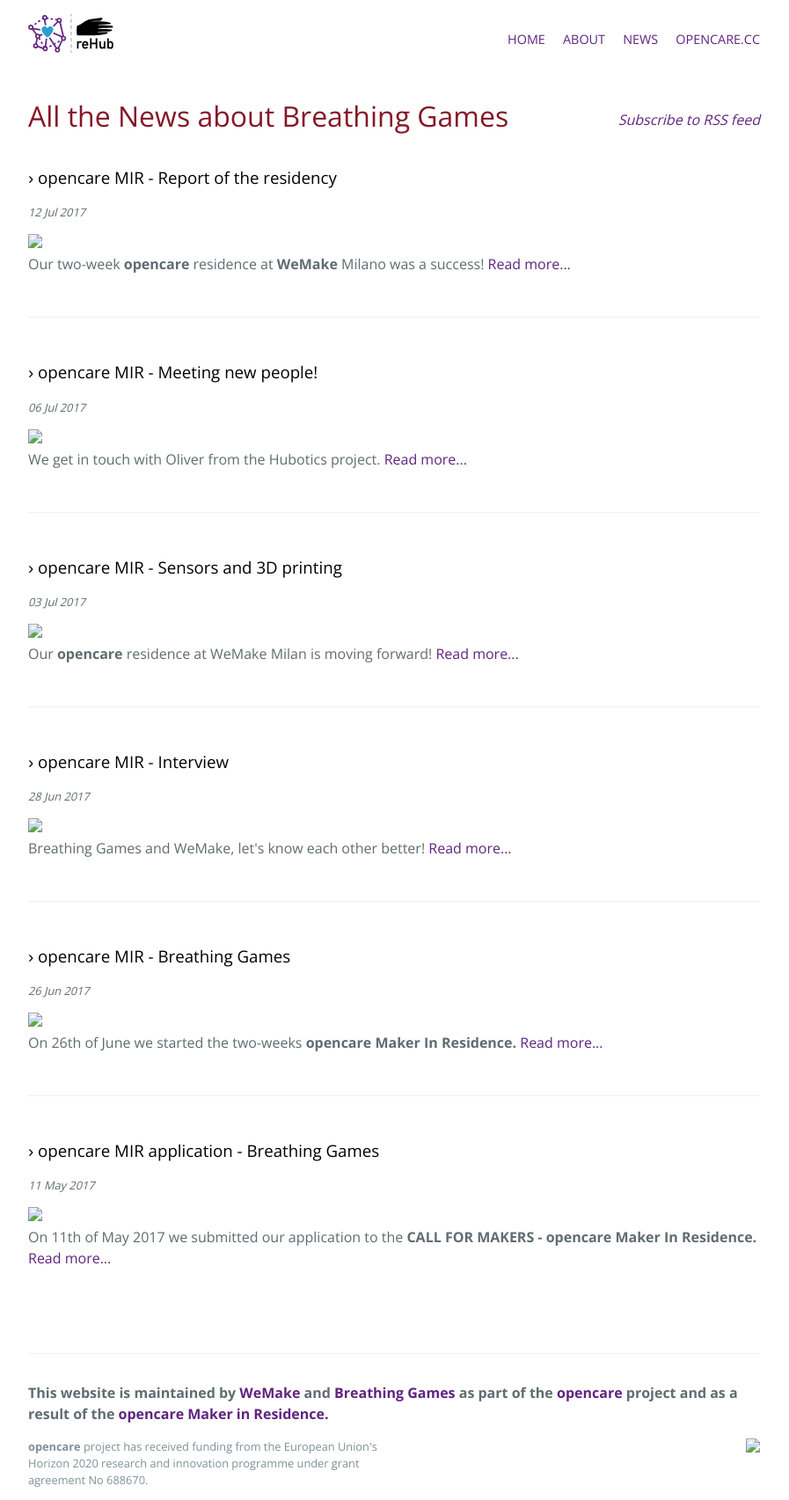
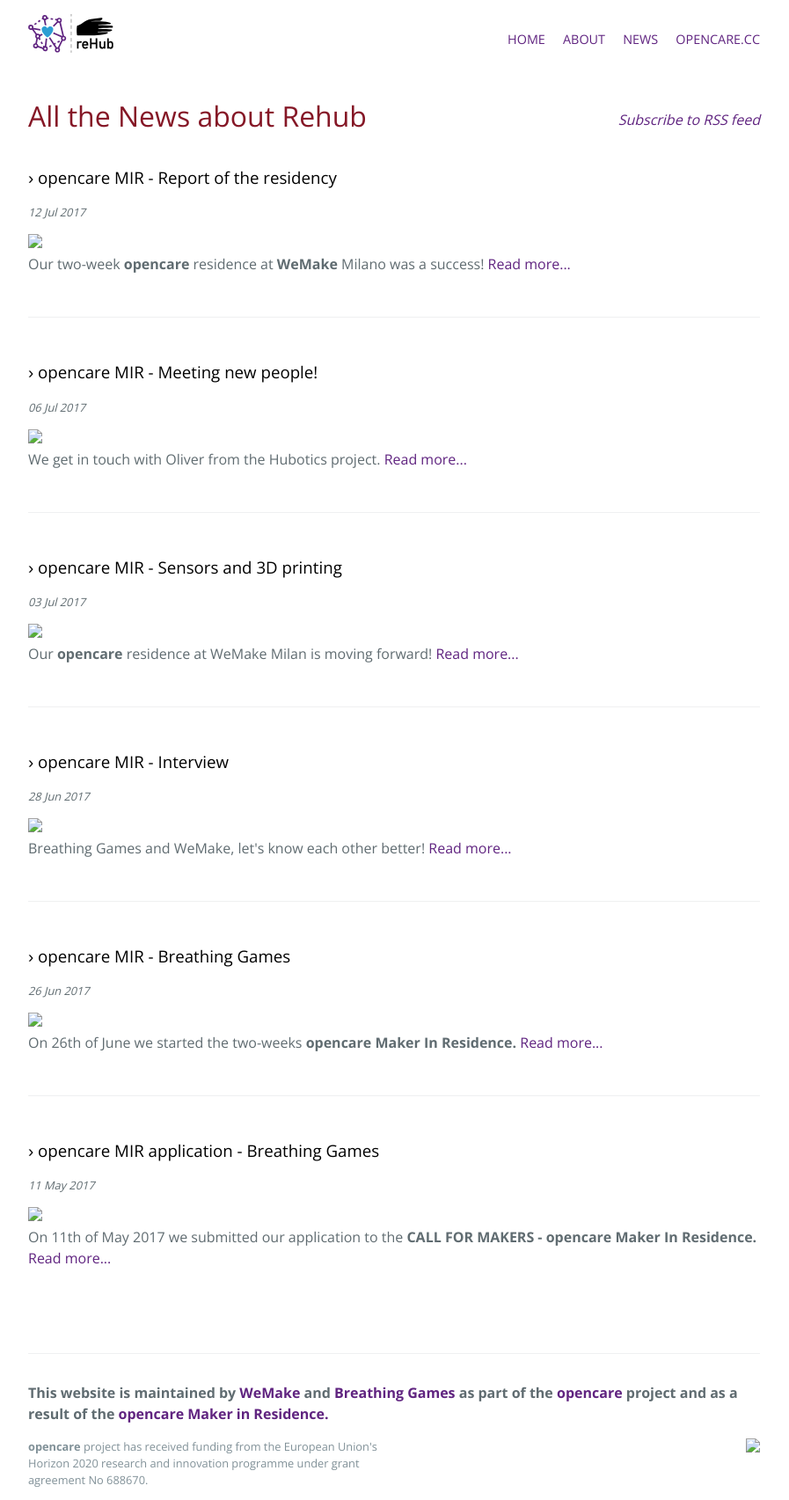
Before and after one commit to opencarecc/rehub, a Jekyll site: the page built from blog/index.html, in a window 1280 px wide. Shown: the whole page at 88% size, without its empty margins (192-1089 px from the left). Built offline with Jekyll 4.4.1, drawn with Linux system fonts in a browser that asks for light colours; the list of posts is cut into pages by our own code.

Commit message:
edit blog title

```diff
--- a/blog/index.html
+++ b/blog/index.html
@@ -1,6 +1,6 @@
 ---
 layout: default
-title: All the News about Breathing Games
+title: All the News about Rehub
 ---
 
 	<h1 style="float:left;">{{ page.title }}</h1>
```
